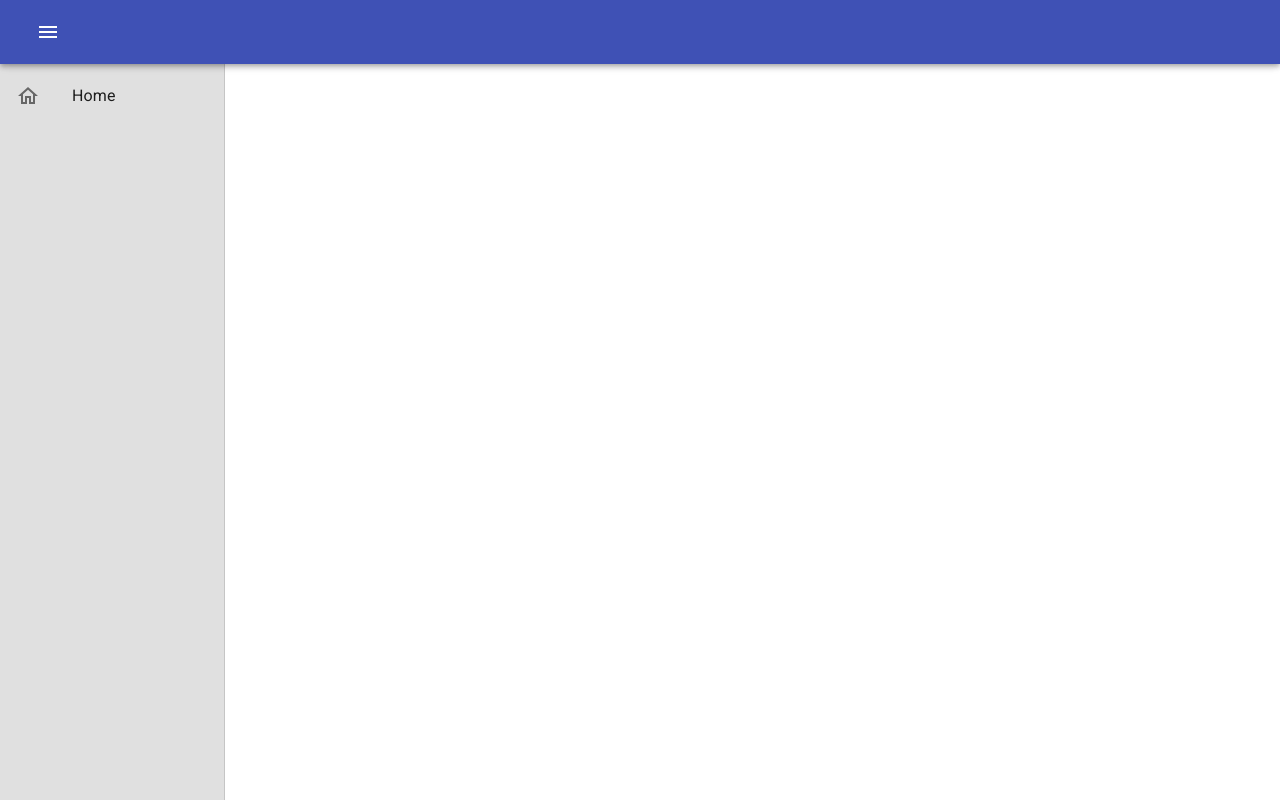
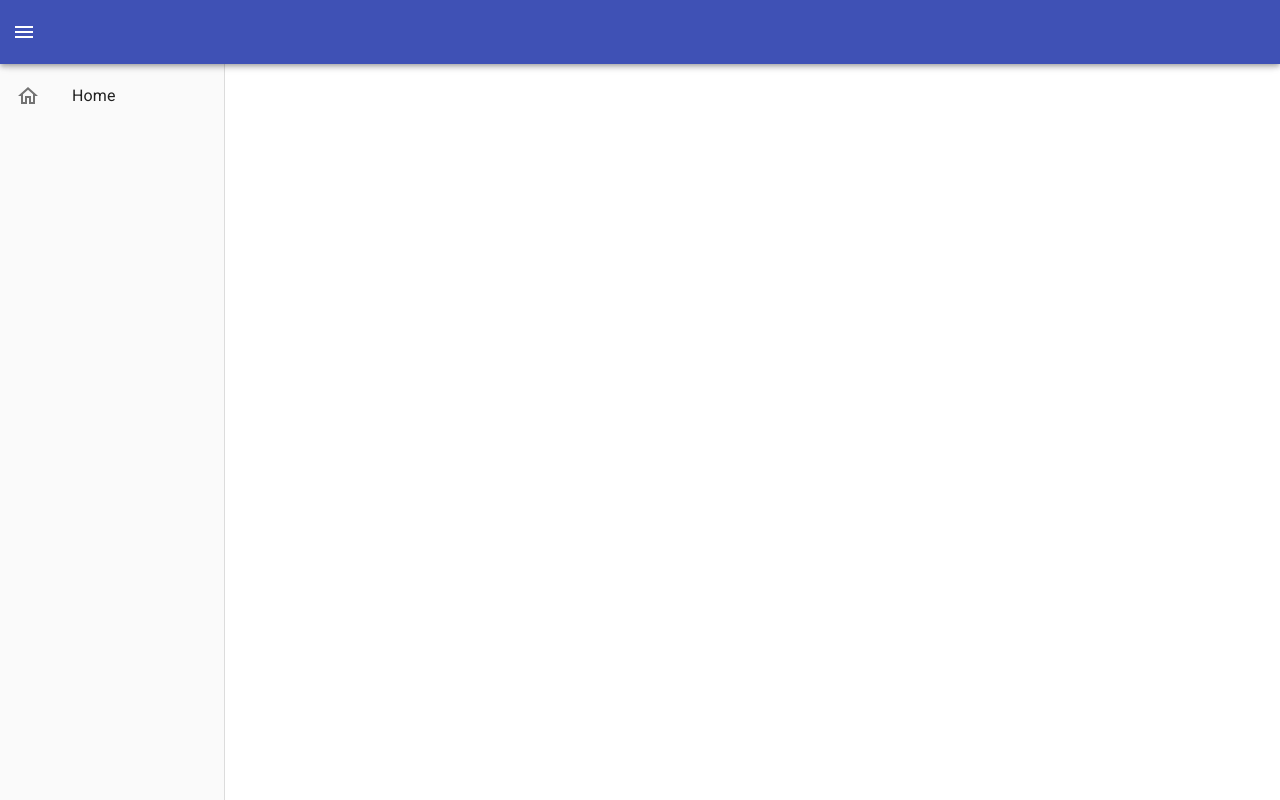
Before and after one commit to techdev5521/personal-finance-app, a React (Create React App) app: page / in a window 1280 px wide. Built offline with nearby package versions, Linux system fonts and the light colour scheme.

Commit message:
Lighten and align AppBar and Drawer

```diff
--- a/src/nav/SideBar.jsx
+++ b/src/nav/SideBar.jsx
@@ -14,7 +14,7 @@ function SideBar(props) {
     const sidebarStyle = {
         width: props.drawerWidth,
         transition: transitionWidth,
-        backgroundColor: theme.palette.grey[300]
+        backgroundColor: theme.palette.grey[50]
     };
 
     return (
--- a/src/nav/TopBar.jsx
+++ b/src/nav/TopBar.jsx
@@ -10,7 +10,7 @@ function TopBar(props) {
     return (
         <Box>
             <AppBar style={{zIndex: theme.zIndex.drawer + 1}}>
-                <Toolbar>
+                <Toolbar disableGutters>
                     <Tooltip title='Menu' arrow placement='left'>
                         <IconButton onClick={props.onDrawerToggle} color='inherit' title='menu'>
                             <MenuIcon color='inherit' fontSize='inherit' />
```
